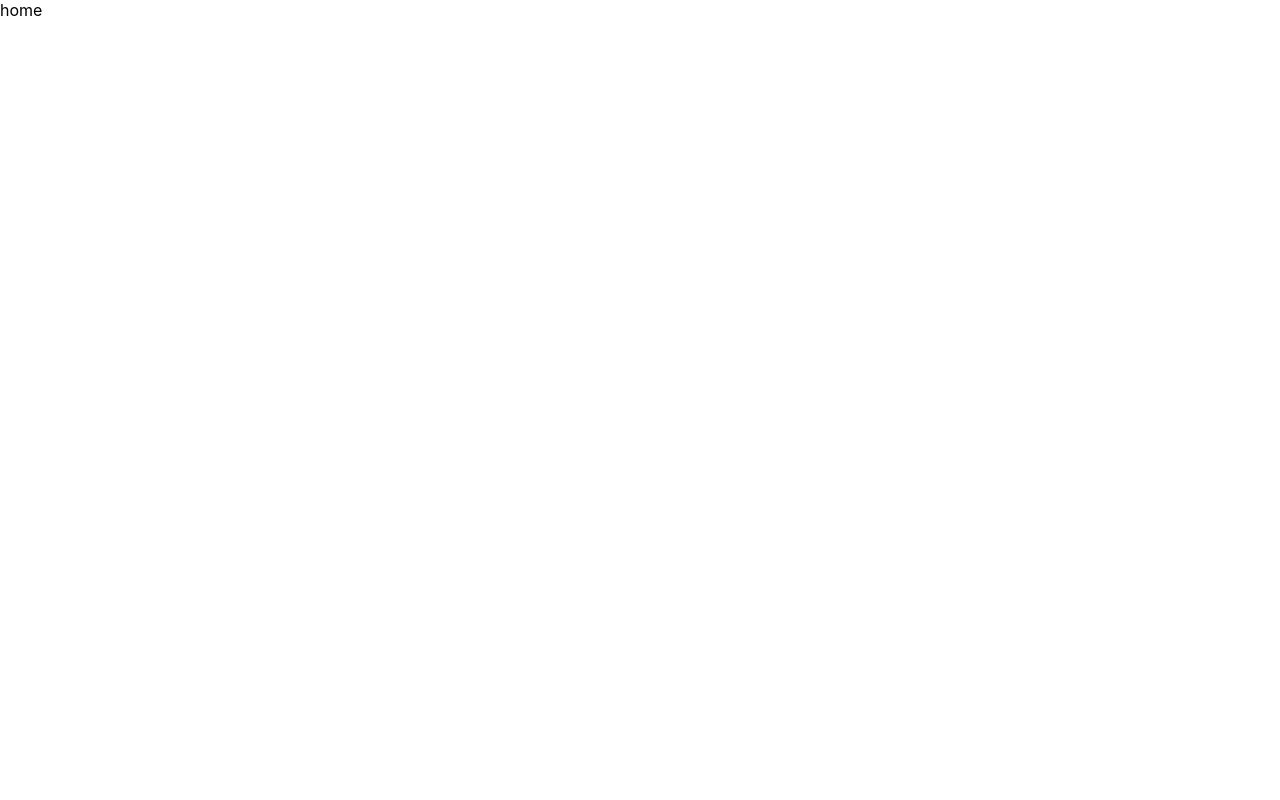
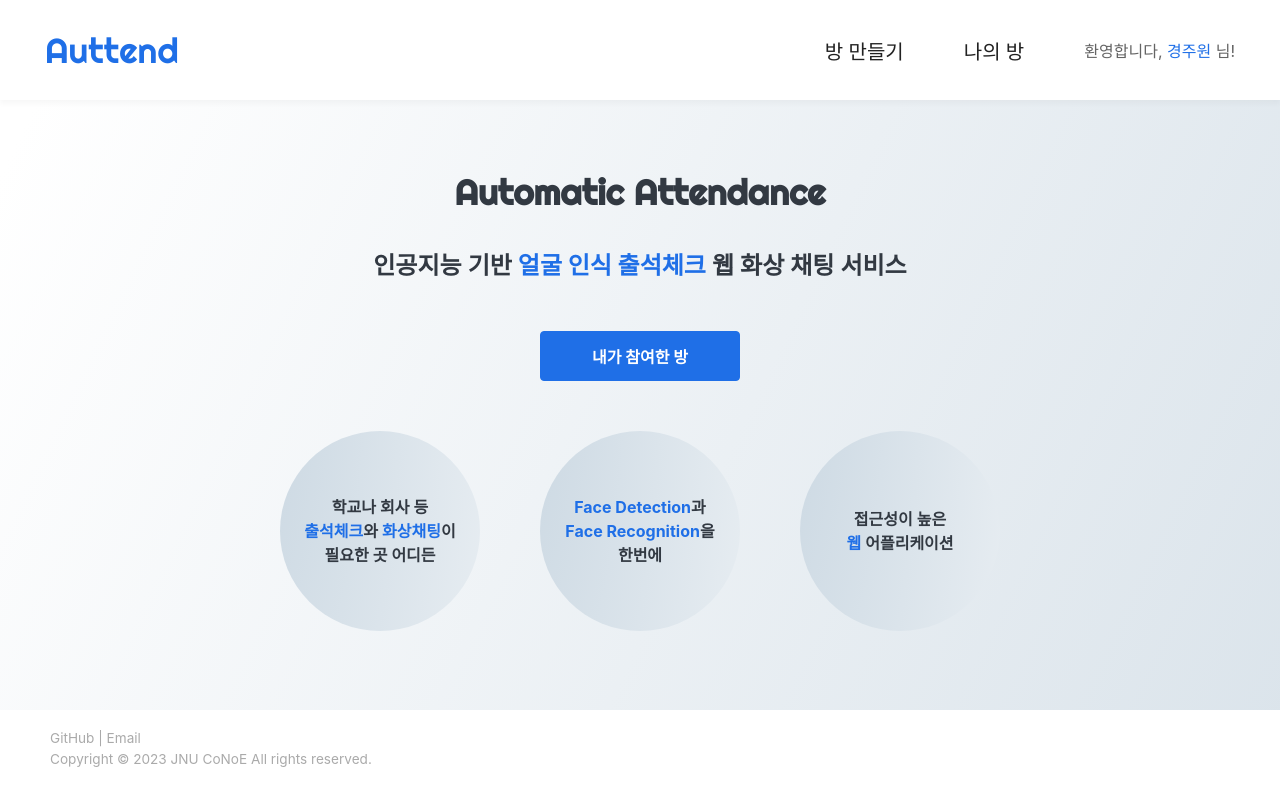
Before and after one commit to JNU-econovation/CoNoE, a React (Vite) app in the folder src/client/: page / in a window 1280 px wide. Built offline with nearby package versions, Linux system fonts and the light colour scheme; a web font is replaced by a local one.

Commit message:
feat: Home의 로그인 후 버전(Main.jsx)

```diff
--- a/src/client/src/components/common/Layout.jsx
+++ b/src/client/src/components/common/Layout.jsx
@@ -22,6 +22,11 @@ const Container = styled.div`
 const Main = styled.main`
   width: 100vw;
   min-height: calc(100vh - 200px);
+
+  display: flex;
+  flex-direction: column;
+  justify-content: center;
+  align-items: center;
 `;
 
 function Layout({ title, isLoggedIn, children }) {
--- /dev/null
+++ b/src/client/src/components/home/Main.jsx
@@ -0,0 +1,82 @@
+import React from "react";
+import styled from "styled-components";
+import { useNavigate } from "react-router-dom";
+
+import routes from "../../routes.js";
+import BlueButton from "../common/BlueButton.jsx";
+import Explanation from "./Explanation.jsx";
+
+const CircleBox = styled.article`
+  height: 200px;
+  margin-top: 50px;
+  display: grid;
+  grid-template-columns: 200px 200px 200px;
+  column-gap: 60px;
+`;
+
+const Circle = styled.div`
+  display: flex;
+  justify-content: center;
+  align-items: center;
+
+  border-radius: 9999px;
+  background: radial-gradient(
+    308.35% 966.56% at -26.83% -36%,
+    #c7d5e0 0.3%,
+    #ffffff 78.57%
+  );
+
+  .text {
+    text-align: center;
+    color: ${({ theme }) => theme.color.body};
+    font-weight: 600;
+    line-height: 150%;
+    strong {
+      color: ${({ theme }) => theme.color.main};
+      font-weight: 700;
+    }
+  }
+`;
+
+function Main() {
+  const navigate = useNavigate();
+  return (
+    <>
+      <Explanation />
+      <BlueButton
+        text="내가 참여한 방"
+        onClick={() => {
+          navigate(routes.myRoom);
+        }}
+      />
+
+      <CircleBox>
+        <Circle>
+          <div className="text">
+            학교나 회사 등<br />
+            <strong>출석체크</strong>와 <strong>화상채팅</strong>이<br />
+            필요한 곳 어디든
+          </div>
+        </Circle>
+
+        <Circle>
+          <div className="text">
+            <strong>Face Detection</strong>과<br />
+            <strong>Face Recognition</strong>을<br />
+            한번에
+          </div>
+        </Circle>
+
+        <Circle>
+          <div className="text">
+            접근성이 높은
+            <br />
+            <strong>웹</strong> 어플리케이션
+          </div>
+        </Circle>
+      </CircleBox>
+    </>
+  );
+}
+
+export default Main;
--- a/src/client/src/pages/Home.jsx
+++ b/src/client/src/pages/Home.jsx
@@ -1,7 +1,19 @@
-import React from "react";
+import React, { useState } from "react";
+import Layout from "../components/common/Layout.jsx";
+import Main from "../components/home/Main.jsx";
 
 function Home() {
-  return <div>home</div>;
+  const [isLoggedIn, setIsLoggedIn] = useState(true);
+
+  if (!isLoggedIn) {
+    return <Layout isLoggedIn={isLoggedIn} />;
+  } else {
+    return (
+      <Layout isLoggedIn={isLoggedIn}>
+        <Main />
+      </Layout>
+    );
+  }
 }
 
 export default Home;
```
